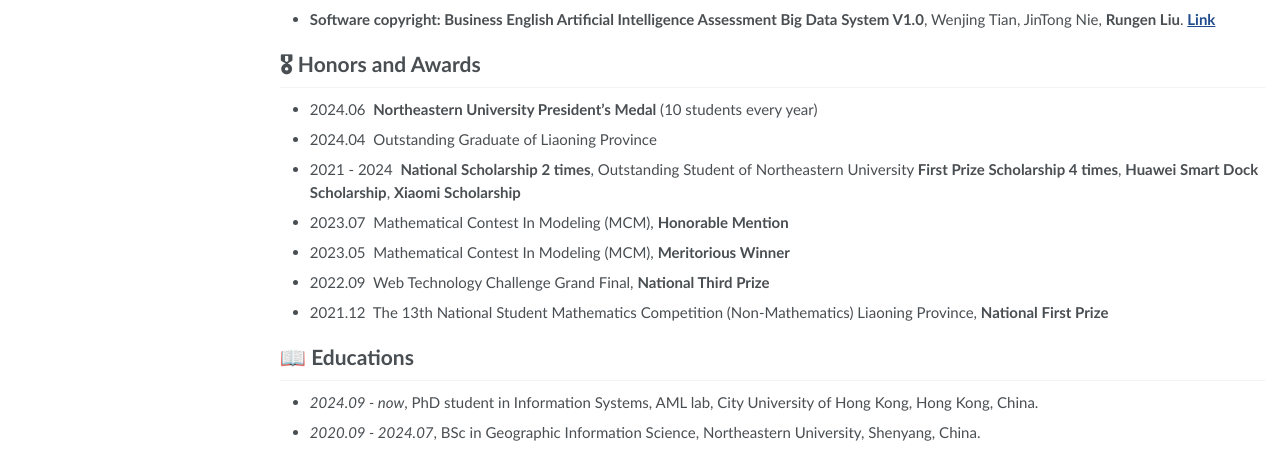
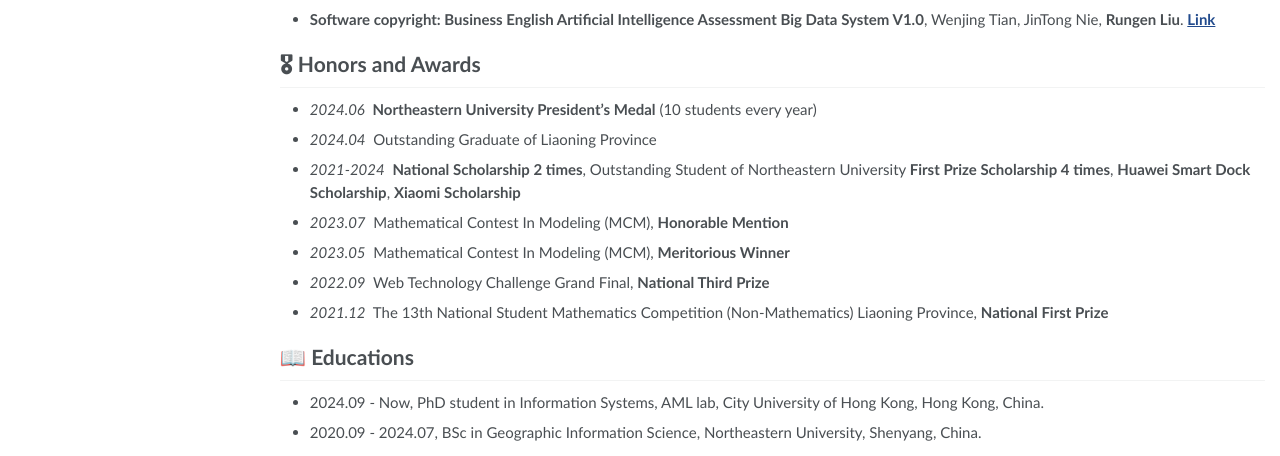
Before and after one commit to WaterWool/WaterWool.github.io, a Jekyll site: the page built from _pages/about.md, in a window 1280 px wide and 1032 px high. Shown: the part 573-1029 px from the top of the window. Built offline with Jekyll 4.4.1, drawn with Linux system fonts in a browser that asks for light colours.

```diff
--- a/_pages/about.md
+++ b/_pages/about.md
@@ -42,17 +42,17 @@ My research interest includes neural machine translation and computer vision. I
 
 
 # 🎖 Honors and Awards
-- 2024.06 &nbsp;**Northeastern University President's Medal** (10 students every year)
-- 2024.04 &nbsp;Outstanding Graduate of Liaoning Province
-- 2021 - 2024 &nbsp;**National Scholarship 2 times**, Outstanding Student of Northeastern University **First Prize Scholarship 4 times**, **Huawei Smart Dock Scholarship**, **Xiaomi Scholarship**
-- 2023.07 &nbsp;Mathematical Contest In Modeling (MCM), **Honorable Mention**
-- 2023.05 &nbsp;Mathematical Contest In Modeling (MCM), **Meritorious Winner**
-- 2022.09 &nbsp;Web Technology Challenge Grand Final, **National Third Prize**
-- 2021.12 &nbsp;The 13th National Student Mathematics Competition (Non-Mathematics) Liaoning Province, **National First Prize**
+- *2024.06* &nbsp;**Northeastern University President's Medal** (10 students every year)
+- *2024.04* &nbsp;Outstanding Graduate of Liaoning Province
+- *2021-2024* &nbsp;**National Scholarship 2 times**, Outstanding Student of Northeastern University **First Prize Scholarship 4 times**, **Huawei Smart Dock Scholarship**, **Xiaomi Scholarship**
+- *2023.07* &nbsp;Mathematical Contest In Modeling (MCM), **Honorable Mention**
+- *2023.05* &nbsp;Mathematical Contest In Modeling (MCM), **Meritorious Winner**
+- *2022.09* &nbsp;Web Technology Challenge Grand Final, **National Third Prize**
+- *2021.12* &nbsp;The 13th National Student Mathematics Competition (Non-Mathematics) Liaoning Province, **National First Prize**
 
 # 📖 Educations
-- *2024.09 - now*, PhD student in Information Systems, AML lab, City University of Hong Kong, Hong Kong, China.
-- *2020.09 - 2024.07*, BSc in Geographic Information Science, Northeastern University, Shenyang, China.
+- 2024.09 - Now, PhD student in Information Systems, AML lab, City University of Hong Kong, Hong Kong, China.
+- 2020.09 - 2024.07, BSc in Geographic Information Science, Northeastern University, Shenyang, China.
 
 <!-- # 💬 Invited Talks
 - *2021.06*, Lorem ipsum dolor sit amet, consectetur adipiscing elit. Vivamus ornare aliquet ipsum, ac tempus justo dapibus sit amet.
```
